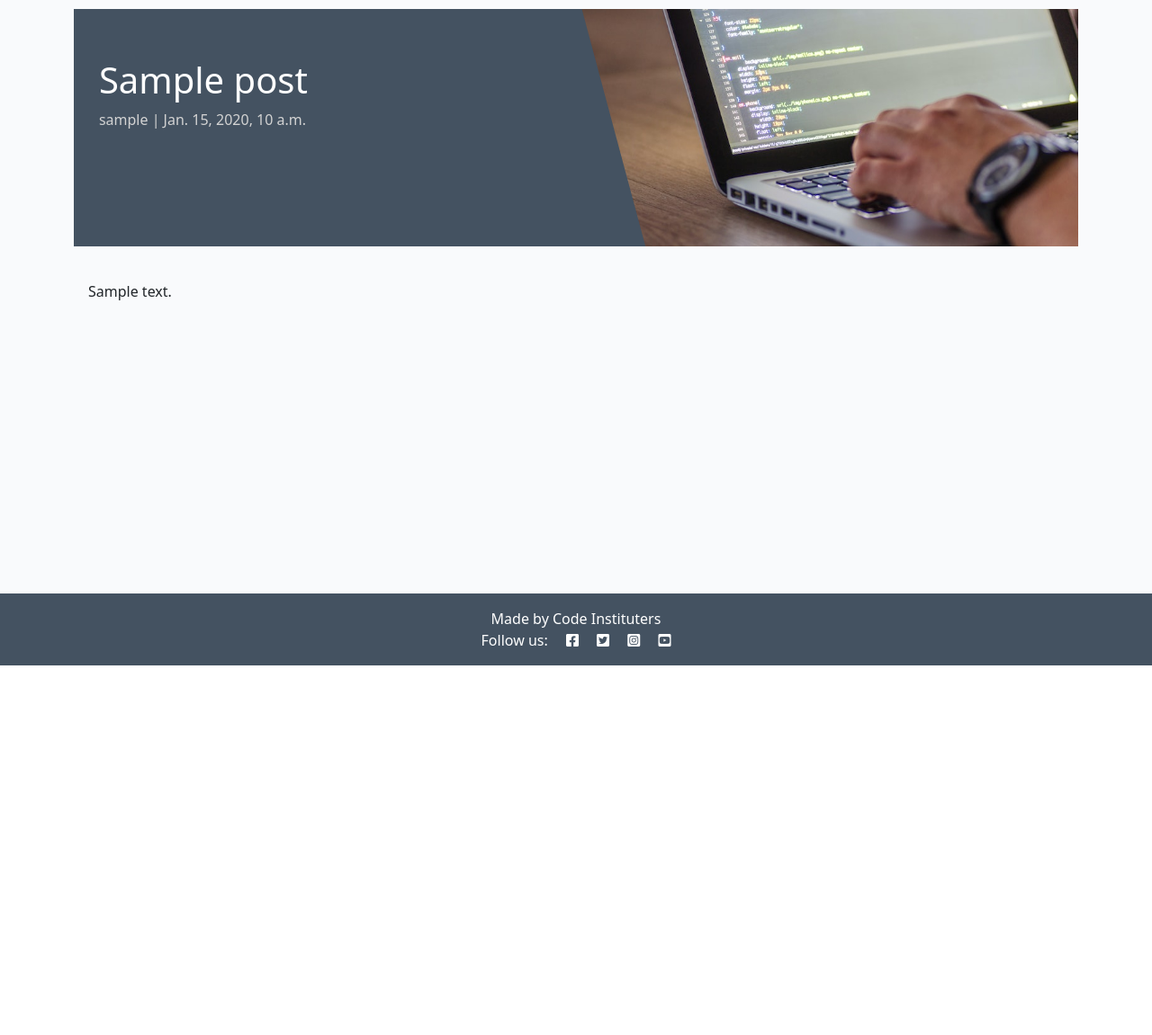
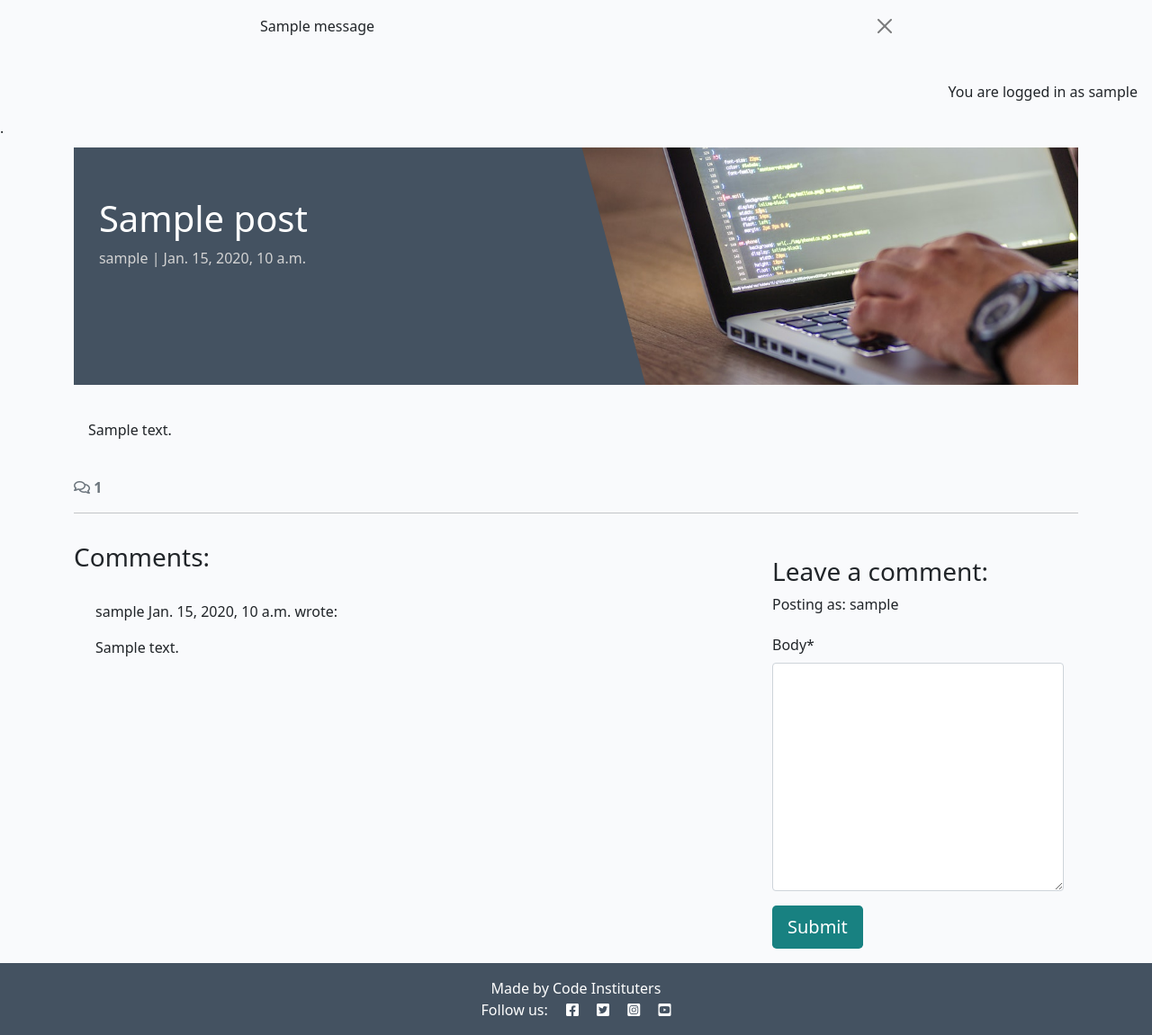
Before and after one commit to RocioSerrano0921/codestar_blog, a Django app: a page that uses templates/base.html in a window 1280 px wide. Shown: the part 60-1211 px from the top of the page at 90% size. Before the commit the page ends 800 px from the top, so only its background shows below. Run offline with Django 4.2, Linux system fonts and the light colour scheme; a user stored in the database is signed in; tables that the repository leaves empty hold one stand-in row (values such as "Sample post"); one stand-in notice (Sample message) is shown; some libraries are stand-ins or nearby versions.

Commit message:
Add comment functionality to post detail view and integrate crispy forms

```diff
--- /dev/null
+++ b/blog/forms.py
@@ -0,0 +1,8 @@
+from .models import Comment # Import the Comment model
+from django import forms # Import forms from Django
+
+
+class CommentForm(forms.ModelForm):
+    class Meta:
+        model = Comment  # Specify the model to use
+        fields = ("body",)  # Fields to include in the form
--- a/blog/templates/blog/post_detail.html
+++ b/blog/templates/blog/post_detail.html
@@ -1,5 +1,6 @@
 {% extends 'base.html' %} {% block content %}
 {% load static %}
+{% load crispy_forms_tags %}. <!-- Load static files and crispy forms tags -->
 
 <div class="masthead">
     <div class="container">
@@ -29,6 +30,64 @@
             </div>
         </div>
     </div>
+    <!--  Displaying count of comments. -->
+    <!-- Displaying count of comments -->
+    <div class="row">
+        <div class="col-12">
+            <strong class="text-secondary">
+                <i class="far fa-comments"></i> {{ comment_count }}
+            </strong>
+        </div>
+        <div class="col-12">
+            <hr>
+        </div>
+    </div>
+    <!-- Displaying Comments -->
+    <div class="row">
+        <div class="col-md-8 card mb-4  mt-3 ">
+            <h3>Comments:</h3>
+            <div class="card-body">
+                <!-- We want a for loop inside the empty control tags
+          to iterate through each comment in comments -->
+                {% for comment in comments %}
+                <div class="p-2 comments
+                {% if not comment.approved and comment.author == user %}
+                faded{% elif not comment.approved %} d-none{% endif %}">
+                    <p class="font-weight-bold">
+                        {{ comment.author }}
+                        <span class="font-weight-normal">
+                            {{ comment.created_on }}
+                        </span> wrote:
+                    </p>
+                    <div id="comment{{ comment.id }}">
+                        {{ comment.body | linebreaks }}
+                    </div>
+                    {% if not comment.approved and comment.author == user %}
+                    <p class="approval">
+                        This comment is awaiting approval
+                    </p>
+                    {% endif %}
+                </div>
+                <!-- Our for loop ends here -->
+                {% endfor %}
+            </div>
+        </div>
+        <!-- Creating New Comments -->
+        <div class="col-md-4 card mb4 mt-3">
+            <div class="card-body">
+                {% if user.is_authenticated %}
+                <h3>Leave a comment:</h3>
+                <p>Posting as: {{ user.username }}</p>
+                <form action="" id="commentForm" method="POST" style="margin-top: 1.3em;">
+                    {{ comment_form | crispy }}
+                    {% csrf_token %}
+                    <button id="submitButton" type="submit" class="btn btn-signup btn-lg">Submit</button>
+                </form>
+                {% else %}
+                <p>Log in to leave a comment</p>
+                {% endif %}
+            </div>
+        </div>
+    </div>
 </div>
-
 {% endblock content %}
--- a/blog/views.py
+++ b/blog/views.py
@@ -1,6 +1,8 @@
 from django.shortcuts import render, get_object_or_404  # Import render and get_object_or_404 functions
 from django.views import generic  # Import generic views from Django
+from django.contrib import messages  # Import messages framework
 from .models import Post  # Import the Post model
+from .forms import CommentForm  # Import the CommentForm form
 
 # Create your views here.
 
@@ -26,9 +28,31 @@ def post_detail(request, slug):
 
     queryset = Post.objects.filter(status=1)  # Only get posts with status=1 (published)
     post = get_object_or_404(queryset, slug=slug)  # Get the post with the given slug or return 404 if not found
+    comments = post.comments.all().order_by('-created_on')  # Get all comments related to the post, ordered by creation date descending
+    comment_count = post.comments.filter(approved=True).count()  # Count of approved comments for the post
+
+
+    if request.method == "POST":
+        comment_form = CommentForm(data=request.POST)  # Bind data from the request to the form
+        if comment_form.is_valid(): # Check if the form is valid
+            comment = comment_form.save(commit=False)  # Create a Comment object but don't save to the database yet
+            comment.author = request.user  # Set the author of the comment to the current user
+            comment.post = post  # Associate the comment with the current post
+            comment.save()  # Save the comment to the database
+            messages.add_message(
+                request, messages.SUCCESS,
+                "Your comment has been submitted and is awaiting approval."
+            )
+
+    comment_form = CommentForm()  # Initialize an empty comment form
 
     return render(
         request,
         "blog/post_detail.html",
-        {"post": post},  # Pass the post to the template context
+        {
+            "post": post, # The post to display
+            "comments": comments,  # All comments related to the post
+            "comment_count": comment_count,  # Count of approved comments for the post
+            "comment_form": comment_form,  # Pass the empty comment form to the template
+        },  # Pass the post, comments, comment count, and comment form to the template context
     )
--- a/requirements.txt
+++ b/requirements.txt
@@ -3,11 +3,13 @@ bleach==6.2.0
 certifi==2025.8.3
 cffi==2.0.0
 charset-normalizer==3.4.3
+crispy-bootstrap5==0.7
 cryptography==46.0.1
 defusedxml==0.7.1
 dj-database-url==0.5.0
 Django==4.2.24
 django-allauth==0.57.2
+django-crispy-forms==2.4
 django-summernote==0.8.20.0
 gunicorn==20.1.0
 idna==3.10
--- a/templates/account/login.html
+++ b/templates/account/login.html
@@ -15,7 +15,8 @@
       <p>{% blocktrans %}Welcome back to the code|star blog. To leave a comment or like a post, please log in. If
         you
         have not created an account yet, then <a class="link" href="{{ signup_url }}">sign up</a>
-        first.{% endblocktrans %}</p>
+        first.{% endblocktrans %}
+      </p>
     </div>
   </div>
   <div class="row">
--- a/templates/base.html
+++ b/templates/base.html
@@ -72,8 +72,27 @@
             </div>
         </div>
     </nav>
+    <!-- displaying Django messages -->
+    <div class="container">
+        <div class="row">
+            <div class="col-md-8 offset-md-2">
+                {% for message in messages %}
+                <div class="alert {{ message.tags }} alert-dismissible
+                    fade show" id="msg" role="alert">
+                    {{ message | safe }}
+                    <button type="button" class="btn-close" data-bs-dismiss="alert" aria-label="Close"></button>
+                </div>
+                {% endfor %}
+            </div>
+        </div>
+    </div>
+    <main class="flex-shrink-0 main-bg">
 
-    <main class="flex-shrink-0 main-bg">
+        {% if user.is_authenticated %}
+        <p class="text-end m-3"> You are logged in as {{ user.username }}</p>
+        {% else %}
+        <p class="text-end m-3">You are not logged in</p>
+        {% endif %}
 
         {% block content %}
         <!-- Content Goes here -->
```
Also changed, not shown: codestar/settings.py (+6 -1 lines), templates/account/signup.html (+16 -5 lines).
